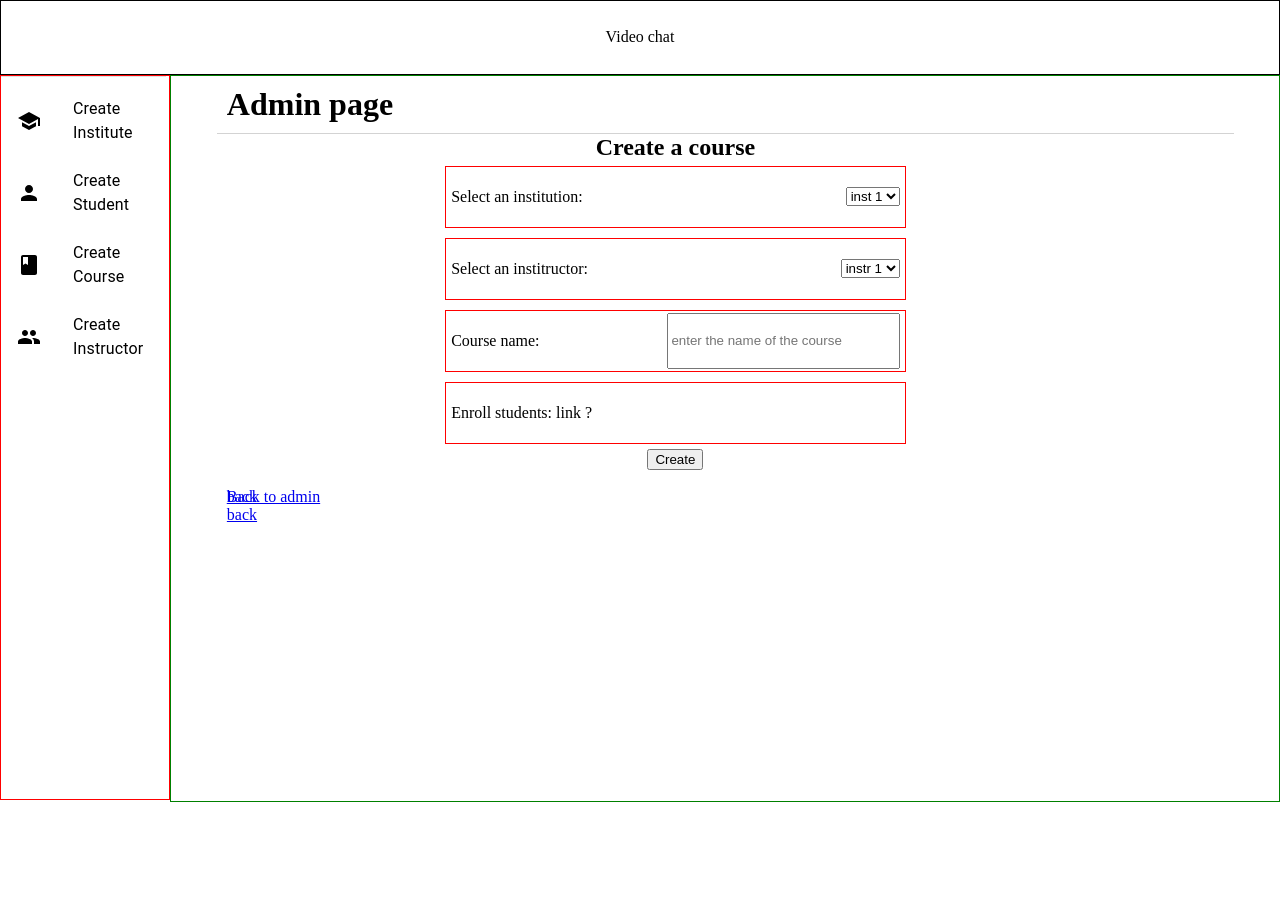
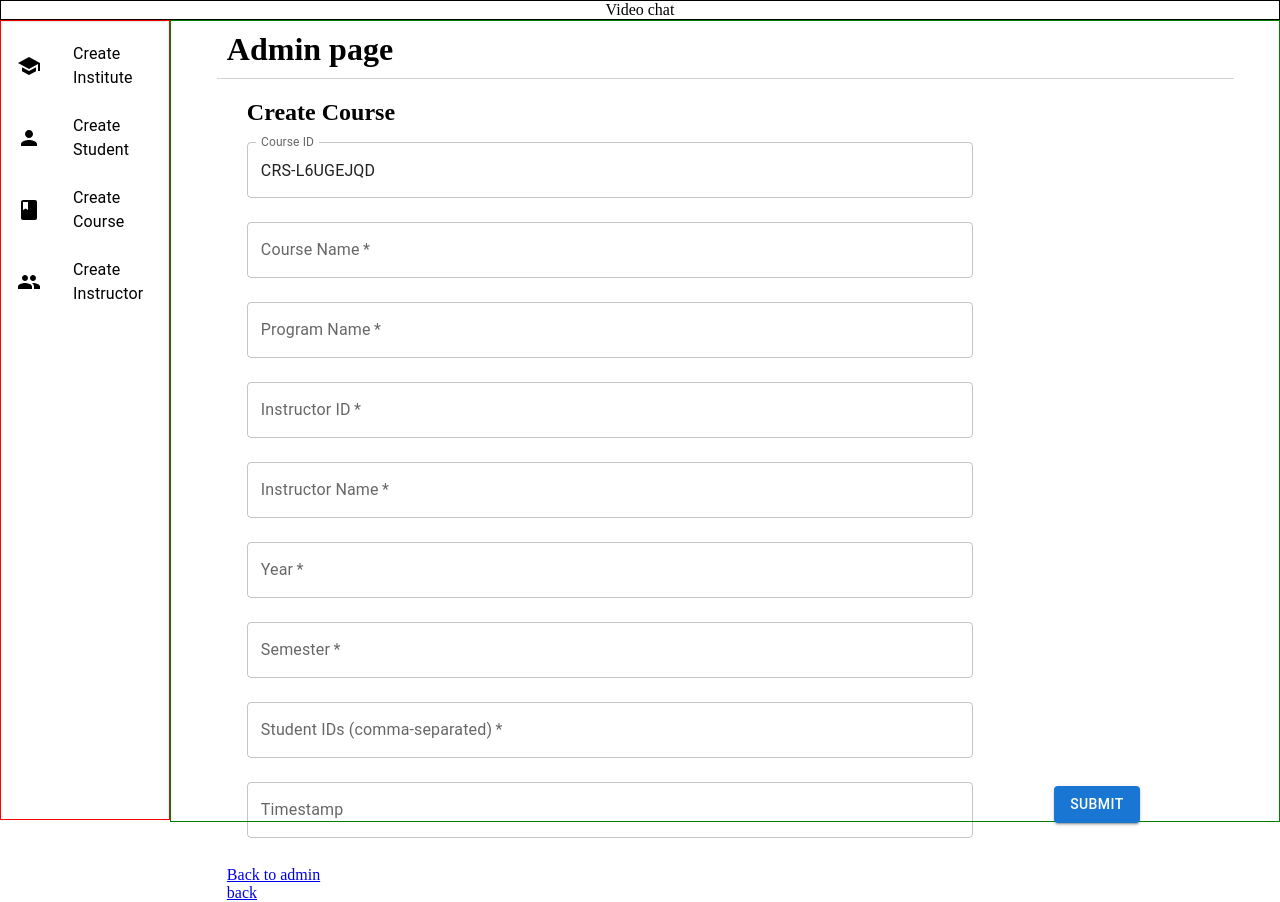
Before and after one commit to worstMev/aidi_winter_2025_capstone_untitled_team_automatic_attendance_system, a Next.js app in the folder ui/: page /admin/create_course in a window 1280 px wide. Before the commit the page ends 802 px from the top, so only its background shows below. Built offline with nearby package versions, Linux system fonts and the light colour scheme; what @mui/material-nextjs would draw is missing.

Commit message:
new ui for create course integrated

```diff
--- a/ui/src/app/admin/create_course/page.tsx
+++ b/ui/src/app/admin/create_course/page.tsx
@@ -1,44 +1,131 @@
+'use client';
+import React, { useState, useEffect } from 'react';
+import { TextField, Button } from '@mui/material';
 
-import Link from 'next/link';
-import styles from './create_course.module.css';
+const CreateCourse = () => {
+  const [formData, setFormData] = useState({
+    courseId: '',
+    courseName: '',
+    programName: '',
+    instructorId: '',
+    instructorName: '',
+    year: '',
+    semester: '',
+    studentIds: '',
+    timestamp: '',
+  });
 
-export default function Home() {
-   return (
-       <>
-           <div className={styles.form}>
-               <h2>
-                    Create a course
-               </h2>
-               <label>
-               Select an institution:
-                   <select>
-                        <option> inst 1 </option>
-                        <option> inst 2 </option>
-                        <option> inst 3 </option>
-                        <option> inst 4 </option>
-                    </select>
-               </label>
-               <label>
-               Select an institructor:
-                   <select>
-                        <option> instr 1 </option>
-                        <option> instr 2 </option>
-                        <option> instr 3 </option>
-                        <option> instr 4 </option>
-                    </select>
-               </label>
-               <label>
-               Course name:
-                   <input type = "text" placeholder="enter the name of the course"/>
-               </label>
-               <label>
-               Enroll students: link ?
-               </label>
-               <button> Create </button>
-           </div>
-           <Link href="/admin">
-                back
-           </Link>
-       </>
-   )
-}
+  useEffect(() => {
+    const generateCourseId = () => {
+      const randomId = Math.random().toString(36).substring(2, 10).toUpperCase();
+      setFormData((prevData) => ({ ...prevData, courseId: `CRS-${randomId}` }));
+    };
+
+    generateCourseId();
+  }, []);
+
+  const handleChange = (e) => {
+    const { name, value } = e.target;
+    setFormData((prevData) => ({ ...prevData, [name]: value }));
+  };
+
+  const handleSubmit = (e) => {
+    e.preventDefault();
+    const timestamp = new Date().toLocaleString();
+    setFormData((prevData) => ({ ...prevData, timestamp }));
+    console.log('Form Data:', formData);
+    alert('Course created successfully!');
+  };
+
+  return (
+    <div style={{ padding: '20px' }}>
+      <h2>Create Course</h2>
+      <form onSubmit={handleSubmit}>
+        <TextField
+          label="Course ID"
+          name="courseId"
+          value={formData.courseId}
+          InputProps={{ readOnly: true }}
+          fullWidth
+          margin="normal"
+        />
+        <TextField
+          label="Course Name"
+          name="courseName"
+          value={formData.courseName}
+          onChange={handleChange}
+          required
+          fullWidth
+          margin="normal"
+        />
+        <TextField
+          label="Program Name"
+          name="programName"
+          value={formData.programName}
+          onChange={handleChange}
+          required
+          fullWidth
+          margin="normal"
+        />
+        <TextField
+          label="Instructor ID"
+          name="instructorId"
+          value={formData.instructorId}
+          onChange={handleChange}
+          required
+          fullWidth
+          margin="normal"
+        />
+        <TextField
+          label="Instructor Name"
+          name="instructorName"
+          value={formData.instructorName}
+          onChange={handleChange}
+          required
+          fullWidth
+          margin="normal"
+        />
+        <TextField
+          label="Year"
+          name="year"
+          value={formData.year}
+          onChange={handleChange}
+          required
+          fullWidth
+          margin="normal"
+        />
+        <TextField
+          label="Semester"
+          name="semester"
+          value={formData.semester}
+          onChange={handleChange}
+          required
+          fullWidth
+          margin="normal"
+        />
+        <TextField
+          label="Student IDs (comma-separated)"
+          name="studentIds"
+          value={formData.studentIds}
+          onChange={handleChange}
+          required
+          fullWidth
+          margin="normal"
+        />
+        <TextField
+          label="Timestamp"
+          name="timestamp"
+          value={formData.timestamp}
+          InputProps={{ readOnly: true }}
+          fullWidth
+          margin="normal"
+        />
+        <Button type="submit" variant="contained" color="primary" style={{ marginTop: '20px' }}>
+          Submit
+        </Button>
+      </form>
+    </div>
+  );
+};
+
+export default CreateCourse;
```
